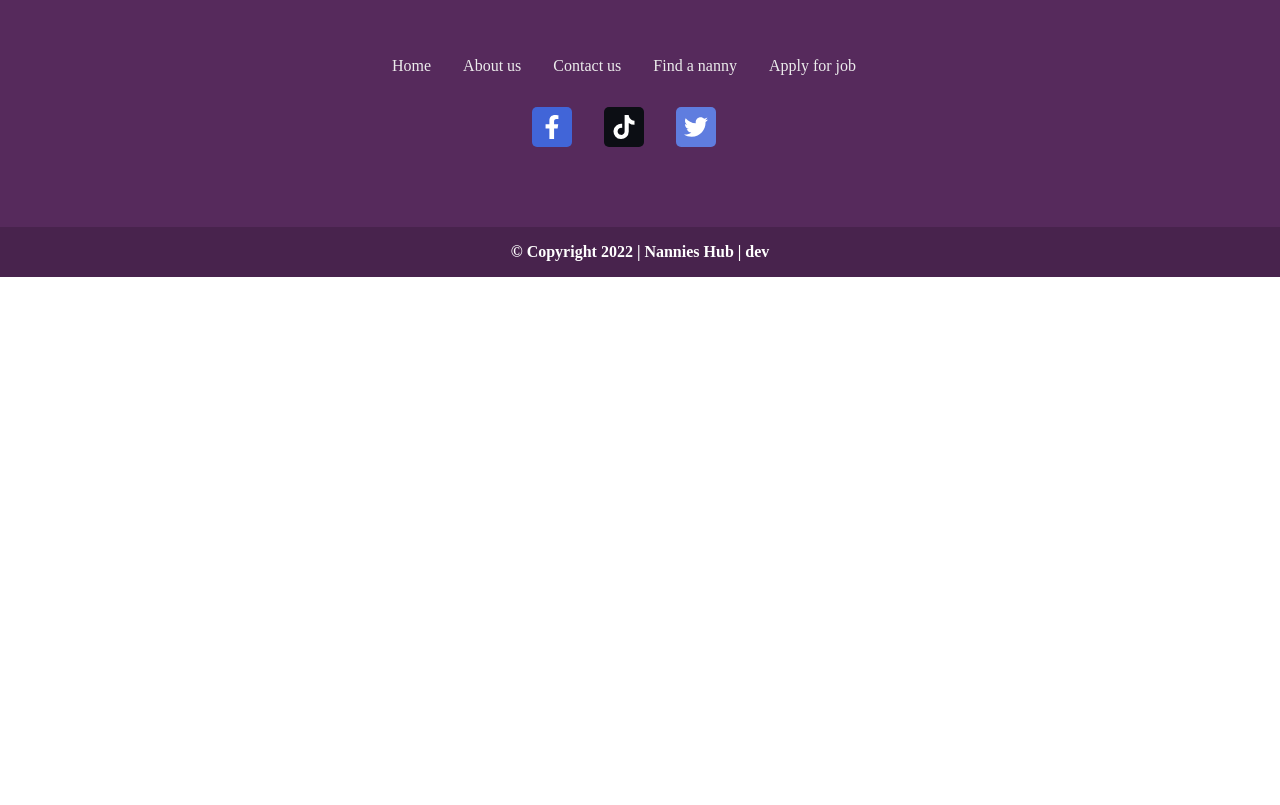
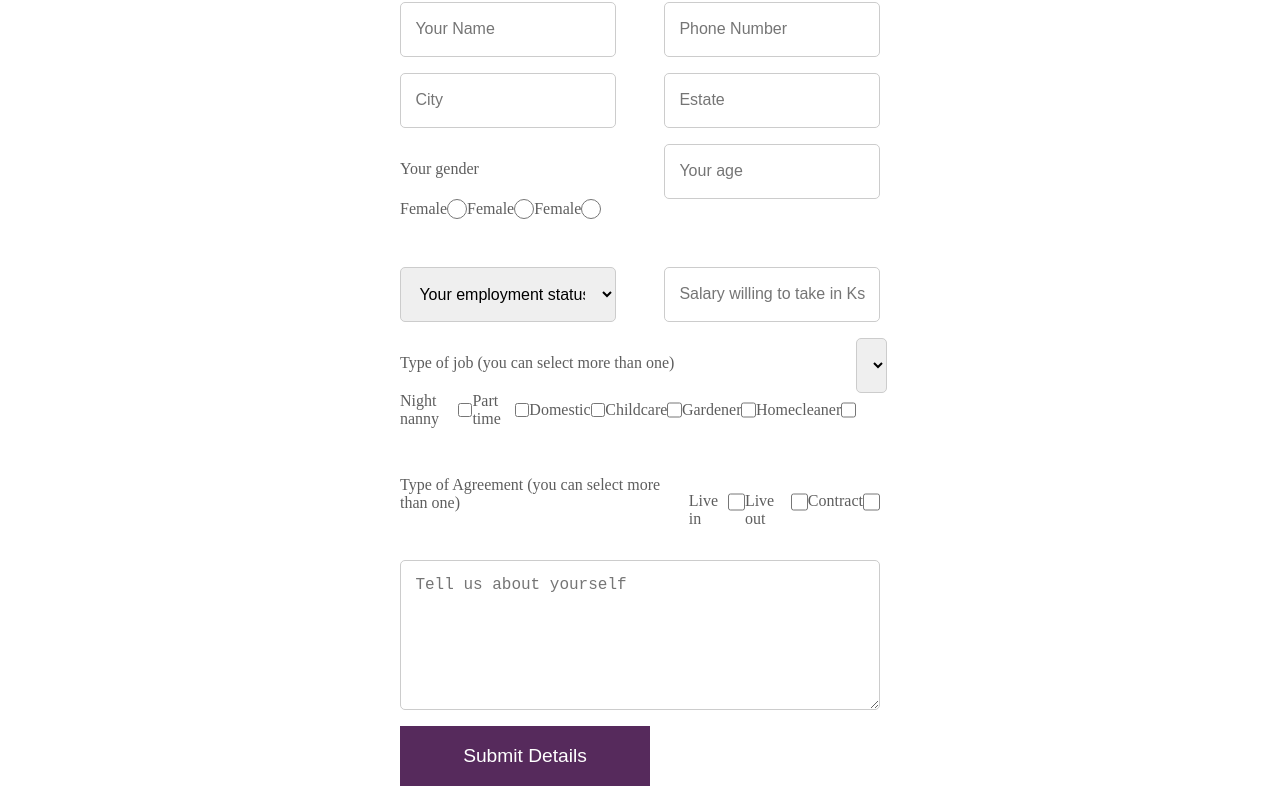
Before and after one commit to gbrowns/nannysHUB, a React (Create React App) app in the folder client/: page /apply-for-job in a window 1280 px wide. Shown: the part 595-1400 px from the top of the page. Before the commit the page ends 872 px from the top, so only its background shows below. Built offline with nearby package versions, Linux system fonts and the light colour scheme.

Commit message:
modify codeb base

```diff
--- a/client/src/components/AdminLogin.js
+++ b/client/src/components/AdminLogin.js
@@ -22,7 +22,7 @@ function AdminLogin() {
             <h2>Welcome Admin</h2>
             <p>Please login to access the admin area</p>
             <form autoComplete="off" onSubmit={handleSubmit}>
-                <input type="text" placeholder="Enter admin password" />
+                <input type="password" placeholder="Enter admin password" />
                 <input type="submit" value="Login" />
             </form>
 
--- a/client/src/scss/App.scss
+++ b/client/src/scss/App.scss
@@ -446,6 +446,7 @@ footer{
                         font-size: 1.2rem;
                         line-height: 1.8;
                         width: 80%;
+                        font-family: $bodyText1;
                     }
                 }
             }
@@ -813,6 +814,127 @@ footer{
 
 }
 
+//application page styles
+.apply-page{
+    position: relative;
+    width: 100%;
+   .apply-container{
+        width: 100%;
+        position: relative;
+        padding: 3rem 25rem;
+        h1{
+            font-size: 2rem;
+            font-family: $headingText1;
+            color: $themeColor;
+            padding: .8rem 0;
+            text-transform: capitalize;
+        }
+        p{
+            font-size: 1.3rem;
+            font-family: $bodyText1;
+            color: rgba(0, 0, 0, 0.637);
+            line-height: 1.5;
+        }
+        form{
+            position: relative;
+            width: 100%;
+            margin: 1rem 0;
+            padding: 3rem 0;
+            .form-group{
+                position: relative;
+                display: flex;
+                flex-direction: row;
+                justify-content: space-between;
+                margin-bottom: 1rem;
+                select, input[type="text"]{
+                    width: 45%;
+                    height: 55px;
+                    padding: .9rem .9rem;
+                    font-size: 1rem;
+                    outline: none;
+                    border: 1px solid #ccc;
+                    border-radius: 5px;
+                    cursor: pointer;
+                }
+                .inner-group{
+                    display: flex;
+                    flex-direction: column;
+                    span{
+                        font-size: 1rem;
+                        font-family: $bodyText3;
+                        color: rgba(0, 0, 0, 0.637);
+                        margin-bottom: .3rem;
+                    }
+                    div{
+                        display: flex;
+
+                        justify-content: flex-start;
+                        align-items: center;
+                        padding: 1rem 0;
+                        input{
+                            width: 20px;
+                            height: 20px;
+                            cursor: pointer;
+                            color: $themeColor;
+                        }
+                        label{
+                            font-size: 1rem;
+                            font-family: $bodyText1;
+                            color: rgba(0, 0, 0, 0.637);
+
+                        }
+                    }
+                }
+                span{
+                    font-size: 1rem;
+                    font-family: $bodyText3;
+                    color: rgba(0, 0, 0, 0.637);
+                    margin-bottom: .3rem;
+                }
+                div{
+                    display: flex;
+                    justify-content: flex-start;
+
+                    padding: 1rem 0;
+                    input{
+                        width: 20px;
+                        height: 20px;
+                        cursor: pointer;
+                        color: $themeColor;
+                    }
+                    label{
+                        font-size: 1rem;
+                        font-family: $bodyText1;
+                        color: rgba(0, 0, 0, 0.637);
+
+                    }
+                }
+                textarea{
+                    width: 100%;
+                    height: 150px;
+                    padding: .9rem .9rem;
+                    font-size: 1rem;
+                    outline: none;
+                    border: 1px solid #ccc;
+                    border-radius: 5px;
+                    cursor: pointer;
+                }
+
+            }
+            input[type="submit"]{
+                width: 250px;
+                height: 60px;
+                font-size: 1.2rem;
+                border: none;
+                background-color: #562a5c;
+                color: #fff;
+                cursor: pointer;
+
+            }
+        }
+   }
+}
+
 
 .admin-login{
     position: relative;
--- a/client/src/views/Application.js
+++ b/client/src/views/Application.js
@@ -5,9 +5,105 @@ import Navbar from '../components/Navbar';
 
 function Application() {
   return (
-    <div>
+    <div className="apply-page">
         <Navbar />
         <Banner title="Apply for Job" image={require('../images/nanny1.jpeg')} />
+        <div className="apply-container">
+            <h1>Apply for a nanny Job</h1>
+            <p>
+              To Apply for a nanny Job, please fill out the form below.
+            </p>
+            <form autoComplete="off">
+                <div className="form-group">
+                  <input type="text" placeholder="First Name" className="form-control" />
+                  <input type="text" placeholder="Last Name" className="form-control" />
+                </div>
+
+                <div className="form-group">
+                  <input type="text" placeholder="Your Name" className="form-control" />
+                  <input type="text" placeholder="Phone Number" className="form-control" />
+                </div>
+
+                <div className="form-group">
+                  <input type="text" placeholder="City" className="form-control" />
+                  <input type="text" placeholder="Estate" className="form-control" />
+                </div>
+
+                <div className="form-group">
+                  <div className="inner-group">
+                    <span>Your gender</span>
+                    <div>
+                      <label>Female</label>
+                      <input type="radio" value="Female" name="female"/>
+                      <label>Female</label>
+                      <input type="radio" value="Male" name="male" />
+                      <label>Female</label>
+                      <input type="radio" value="other" name="other"/>
+                    </div>
+                  </div>
+                  <input type="text" placeholder="Your age" className="form-control" />
+                </div>
+
+                <div className="form-group">
+                   <select >
+                      <option value="">Your employment status</option>
+                      <option value="unemployed">Unemployed</option>
+                      <option value="employed">Employed</option>
+                      <option value="self- employed">Self employed</option>
+                      <option value="contract">Contract</option>
+                      <option value="other">Other</option>
+                  </select>
+                  <input type="text" placeholder="Salary willing to take in Ksh" className="form-control" />
+                </div>
+
+                <div className="form-group">
+                  <div className="inner-group">
+                    <span>Type of job (you can select more than one)</span>
+                   <div>
+                      <label>Night nanny</label>
+                      <input type="checkbox" value="night nanny" name="night-nanny"/>
+                      <label>Part time</label>
+                      <input type="checkbox" value="part time" name="part-time"/>
+                      <label>Domestic</label>
+                      <input type="checkbox" value="domestic" name="domestic"/>
+                      <label>Childcare</label>
+                      <input type="checkbox" value="childcare" name="childcare"/>
+                      <label>Gardener</label>
+                      <input type="checkbox" value="gardener" name="gardener"/>
+                      <label>Homecleaner</label>
+                      <input type="checkbox" value="homecleaner" name="homecleaner"/>
+
+                    </div>
+                  </div>
+                  <select >
+                    <option value="">When are you available for a job</option>
+                    <option value="nanny">Nanny</option>
+                    <option value="nanny">Nanny</option>
+                    <option value="nanny">Nanny</option>
+                    <option value="nanny">Nanny</option>
+                  </select>
+                </div>
+
+                <div className="form-group">
+                  <span>Type of Agreement (you can select more than one)</span>
+                  <div>
+                    <label>Live in</label>
+                    <input type="checkbox" value="night nanny" name="night-nanny"/>
+                    <label>Live out</label>
+                    <input type="checkbox" value="part time" name="part-time"/>
+                    <label>Contract</label>
+                    <input type="checkbox" value="domestic" name="domestic"/>
+
+                  </div>
+                </div>
+
+                <div className="form-group">
+                  <textarea placeholder="Tell us about yourself" />
+                </div>
+                <input type="submit" value="Submit Details"  />
+
+            </form>
+        </div>
         <Footer />
     </div>
   )
--- a/client/src/views/Home.js
+++ b/client/src/views/Home.js
@@ -9,19 +9,19 @@ function Home() {
             {
                 id: 1,
                 title: 'Search',
-                description: 'Find a nanny for your child, household nad garden chores from a trusted <span>Nannies Hub</span>'
+                description: 'Find a nanny for your child, household nad garden chores from a trusted Nannies Hub'
 
             },
             {
                 id: 2,
                 title: 'Connect',
-                description: 'Find a nanny for your child, household nad garden chores from a trusted <span>Nannies Hub</span>'
+                description: 'Find a nanny for your child, household nad garden chores from a trusted Nannies Hub'
 
             },
             {
                 id: 3,
                 title: 'Interview',
-                description: 'Find a nanny for your child, household nad garden chores from a trusted <span>Nannies Hub</span>'
+                description: 'Find a nanny for your child, household nad garden chores from a trusted Nannies Hub'
 
             },
 
@@ -31,22 +31,22 @@ function Home() {
             {
                 id: 1,
                 title: 'Apply',
-                description: 'Find a nanny for your child, household nad garden chores from a trusted <span>Nannies Hub</span>'
+                description: 'Find a nanny for your child, household nad garden chores from a trusted Nannies Hub'
             },
             {
                 id: 2,
                 title: 'Wait for approval',
-                description: 'Find a nanny for your child, household nad garden chores from a trusted <span>Nannies Hub</span>'
+                description: 'Find a nanny for your child, household nad garden chores from a trusted Nannies Hub'
             },
             {
                 id: 3,
                 title: 'Get interviewed',
-                description: 'Find a nanny for your child, household nad garden chores from a trusted <span>Nannies Hub</span>'
+                description: 'Find a nanny for your child, household nad garden chores from a trusted Nannies Hub'
             },
             {
                 id: 4,
                 title: 'Connect with client',
-                description: 'Find a nanny for your child, household nad garden chores from a trusted <span>Nannies Hub</span>'
+                description: 'Find a nanny for your child, household nad garden chores from a trusted Nannies Hub'
             }
 
         ]
```
